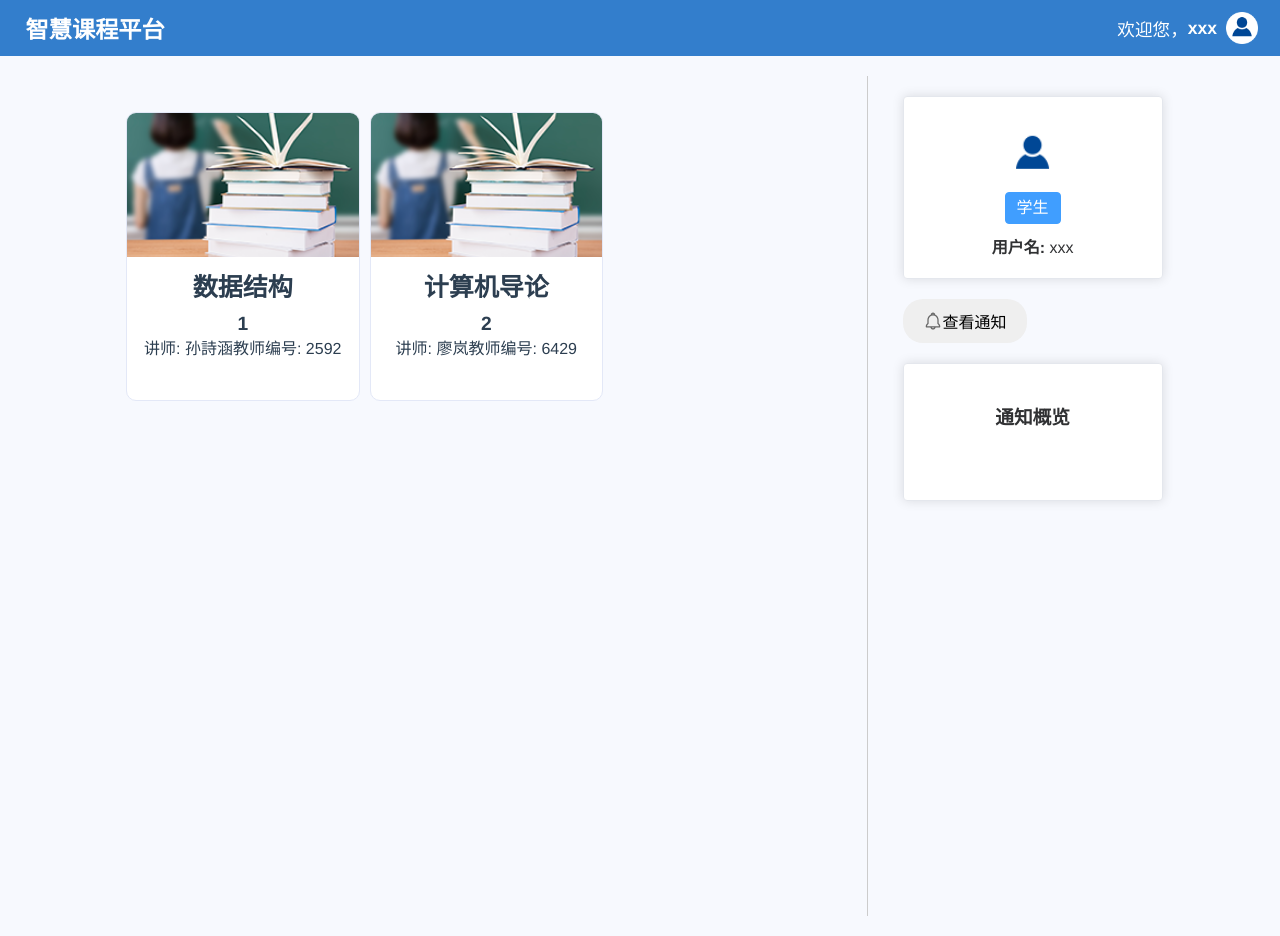
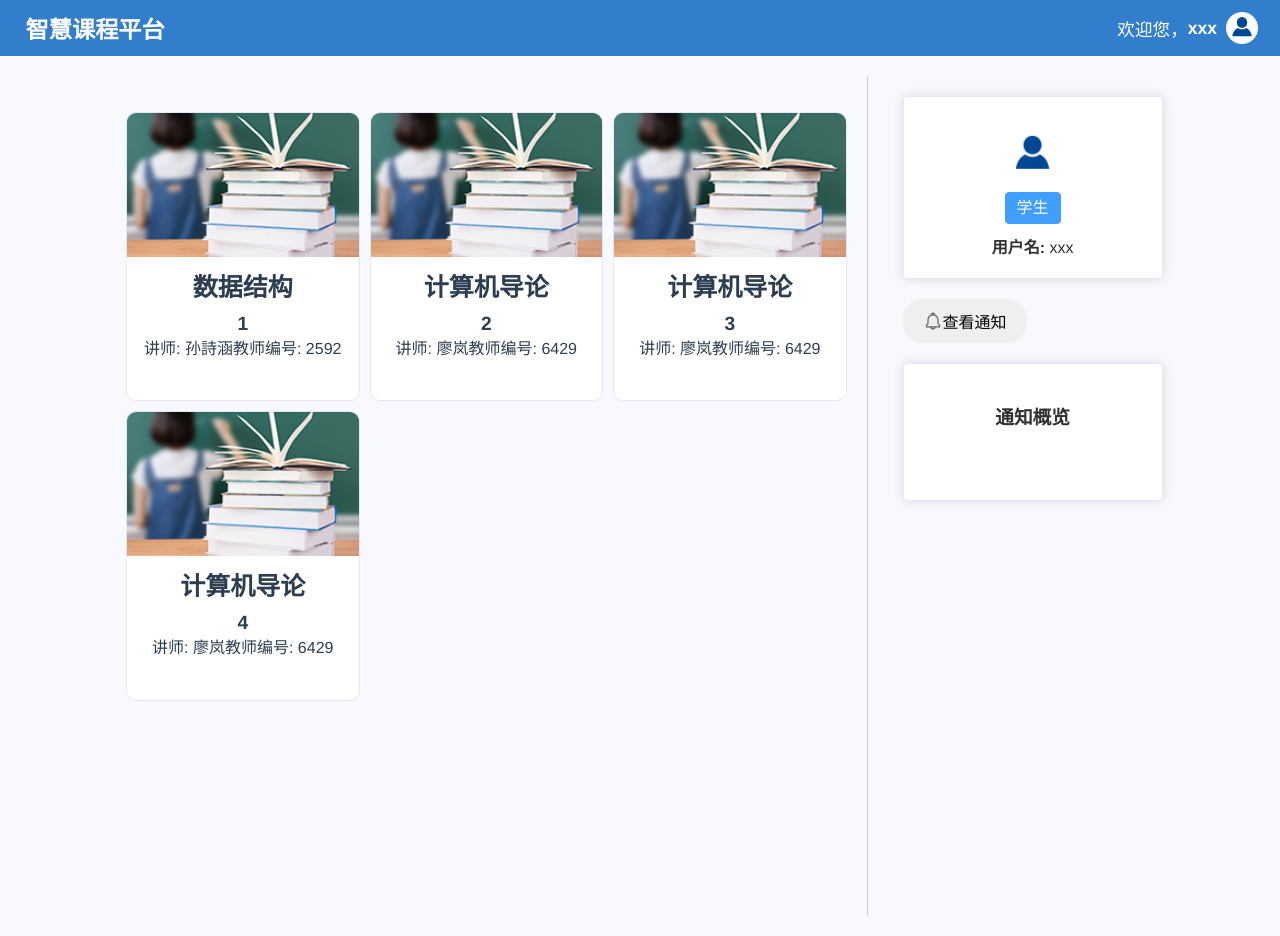
Before and after one commit to qingzhengQB/smart_course_platform, a Vue app: page / in a window 1280 px wide. Built offline with nearby package versions, Linux system fonts and the light colour scheme.

Commit message:
用正则表达式匹配接口

```diff
--- a/src/mock/mock.js
+++ b/src/mock/mock.js
@@ -67,6 +67,36 @@ Mock.mock(/\/student\/courses/, 'get', (options) => {
                 password: "252797",
                 teacherNum: "6429"
             }
+        },
+        {
+            courseId: 3,
+            name: "计算机导论",
+            intro: "2024学期课程",
+            outline: "无",
+            teacherInfo: "无",
+            calendar: "无",
+            resource: null,
+            teacher: {
+                id: 2,
+                name: "廖岚",
+                password: "252797",
+                teacherNum: "6429"
+            }
+        },
+        {
+            courseId: 4,
+            name: "计算机导论",
+            intro: "2024学期课程",
+            outline: "无",
+            teacherInfo: "无",
+            calendar: "无",
+            resource: null,
+            teacher: {
+                id: 2,
+                name: "廖岚",
+                password: "252797",
+                teacherNum: "6429"
+            }
         }
     ];
 
@@ -75,7 +105,7 @@ Mock.mock(/\/student\/courses/, 'get', (options) => {
     };
 });
 // 模拟获取我的收藏的接口
-Mock.mock('http://localhost:8000/favourite/getFavourite', 'get', (options) => {
+Mock.mock('http://localhost:8000/favourite/getFavourite', 'post', (options) => {
     const params = new URLSearchParams(options.body);
     const userNum = params.get('studentNum'); // 获取请求参数 studentNum
     // 这里可以根据 userNum 做不同的返回
@@ -110,7 +140,7 @@ Mock.mock('http://localhost:8000/favourite/getFavourite', 'get', (options) => {
 });
 
 // 模拟获取评论的接口
-Mock.mock('http://localhost:8000/comment/getComments', 'get', (options) => {
+Mock.mock(/\/comment\/getComments/, 'get', (options) => {
     const params = new URLSearchParams(options.body);
     const userNum = params.get('userNum'); // 获取请求参数 userNum
 
@@ -145,7 +175,7 @@ Mock.mock('http://localhost:8000/comment/getComments', 'get', (options) => {
 });
 
 // 模拟获取帖子列表的接口
-Mock.mock('http://localhost:8000/post/getPosts', 'get', (options) => {
+Mock.mock(/\/post\/getPosts/, 'get', (options) => {
     const params = new URLSearchParams(options.body);
     const studentNum = params.get('studentNum'); // 获取请求参数 studentNum
 
```
